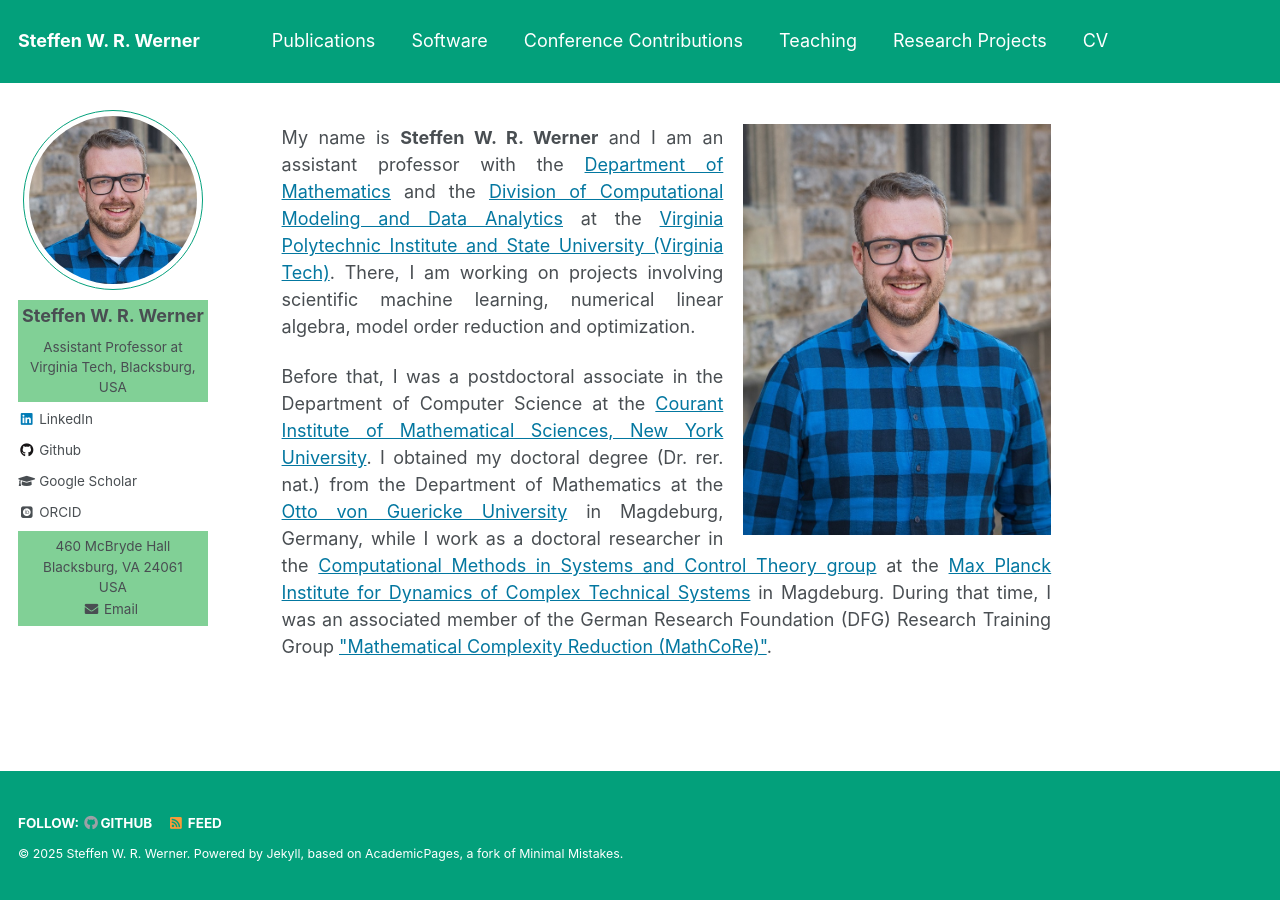
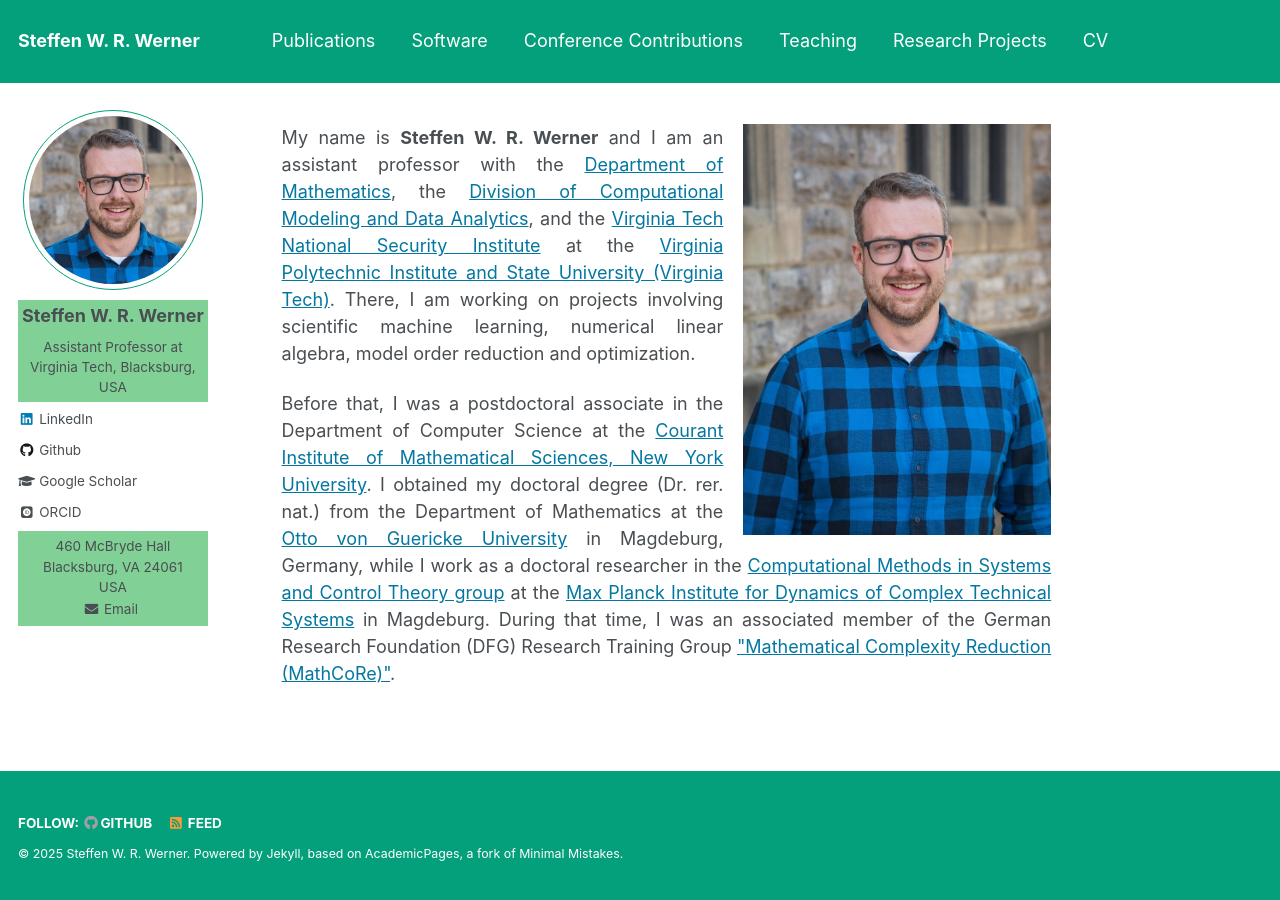
Before and after one commit to ninsteve/ninsteve.github.io, a Jekyll site: the page built from _pages/about.md, in a window 1280 px wide. Built offline with Jekyll 4.4.1, drawn with Linux system fonts in a browser that asks for light colours; some web fonts are replaced.

Commit message:
Added new affiliation.

```diff
--- a/_pages/about.md
+++ b/_pages/about.md
@@ -12,9 +12,11 @@ redirect_from:
 alt="Full Profile picture">
 My name is <strong>Steffen W. R. Werner</strong> and I am an assistant professor
 with the <a target="blank_" href="https://math.vt.edu/">Department of
-Mathematics</a> and the <a target="blank_"
+Mathematics</a>, the <a target="blank_"
 href= "https://data.science.vt.edu/programs/cmda.html">Division of Computational
-Modeling and Data Analytics</a> at the
+Modeling and Data Analytics</a>, and the <a target="blank_"
+href= "https://nationalsecurity.vt.edu/">Virginia Tech National
+Security Institute</a> at the
 <a target="blank_" href="https://www.vt.edu/">Virginia Polytechnic Institute and
 State University (Virginia Tech)</a>.
 There, I am working on projects involving scientific machine learning, numerical
```
